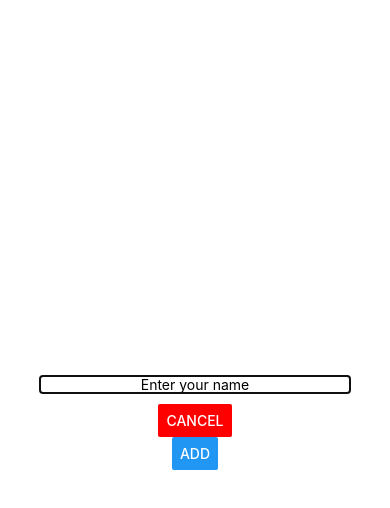
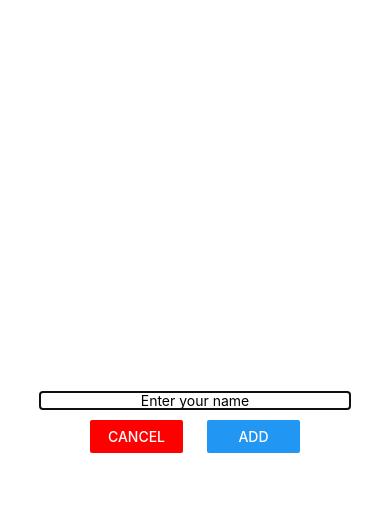
Before and after one commit to jsidd06/reacct-native-first-app, a React Native app: screen / in a window 390 px wide. Both pictures are taken after a click on the button "ADD NEW TITLE". Shown: the top 508 px of the page. Built offline with nearby package versions, Linux system fonts and the light colour scheme.

Commit message:
style the function

```diff
--- a/components/Input.js
+++ b/components/Input.js
@@ -8,9 +8,9 @@ const Input = (props) => {
   };
 
   const addHandler = () => {
-      props.submitArg(text);
-        setText("");
-  }
+    props.submitArg(text);
+    setText("");
+  };
   return (
     <Modal visible={props.visible} animationType="slide">
       <View style={styles.inputField}>
@@ -20,8 +20,15 @@ const Input = (props) => {
           style={styles.textInput}
           onChangeText={inputHandler}
         />
-        <Button title="Cancel" color="red" onPress={props.onCancel} />
-        <Button title="ADD" onPress={addHandler} />
+
+        <View style={styles.buttonContainer}>
+          <View style={styles.buttonSize}>
+            <Button title="Cancel" color="red" onPress={props.onCancel} />
+          </View>
+          <View style={styles.buttonSize}>
+            <Button title="ADD" onPress={addHandler} />
+          </View>
+        </View>
       </View>
     </Modal>
   );
@@ -39,6 +46,15 @@ const styles = StyleSheet.create({
     borderWidth: 1,
     textAlign: "center",
     marginBottom: 10,
+
+  },
+  buttonContainer: {
+    flexDirection: "row",
+    justifyContent: "space-around",
+    width: "60%",
+  },
+  buttonSize: {
+    width: "40%",
   },
 });
 
--- a/components/Item.js
+++ b/components/Item.js
@@ -1,18 +1,13 @@
 import React from "react";
-import {
-  View,
-  Text,
-  StyleSheet,
-  TouchableOpacity
-} from "react-native";
+import { View, Text, StyleSheet, TouchableOpacity } from "react-native";
 
 const Item = (props) => {
   return (
-      <TouchableOpacity onPress={props.onDelete.bind(this, props.id)}>
+    <TouchableOpacity onPress={props.onDelete.bind(this, props.id)}>
       <View style={styles.addItem}>
         <Text>{props.title}</Text>
       </View>
-        </TouchableOpacity>
+    </TouchableOpacity>
   );
 };
 
@@ -23,6 +18,8 @@ const styles = StyleSheet.create({
     borderWidth: 1,
     marginVertical: 10,
     width: "40%",
+
+    backgroundColor: "grey",
   },
 });
 
```
